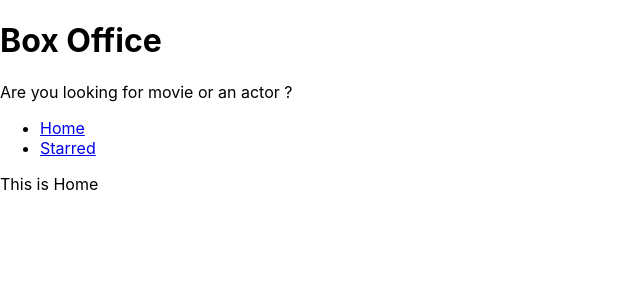
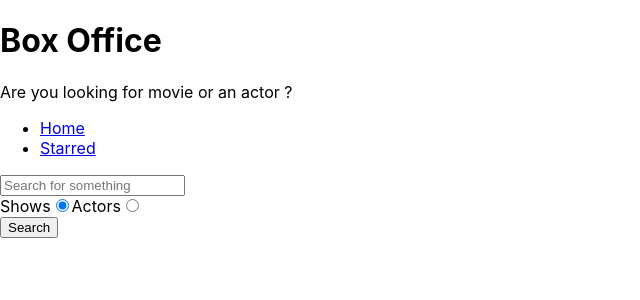
Before and after one commit to AashimaKatoch/Box-Office, a React (Create React App) app: page / in a window 1280 px wide. Shown: the top 300 px of the page, without its empty margins (0-640 px from the left). Built offline with nearby package versions, Linux system fonts and the light colour scheme.

Commit message:
added radio button and added search feauture

```diff
--- /dev/null
+++ b/src/misc/config.jsx
@@ -0,0 +1,11 @@
+const API_BASE_URL = `https://api.tvmaze.com`
+
+export async function apiGet (queryString)
+{
+    const response = await fetch(`${API_BASE_URL}${queryString}`)
+    .then(r => r.json())
+
+
+ return response;
+
+}
--- a/src/pages/Home.jsx
+++ b/src/pages/Home.jsx
@@ -1,10 +1,125 @@
-import React from 'react'
+import React, {useState} from 'react'
 import MainPageLayout from '../components/MainPageLayout'
+import { apiGet } from '../misc/config';
+
 
 const Home = () => {
-  return (
-    <MainPageLayout>This is Home</MainPageLayout>
-  )
+const [input, setInput] =useState('');
+const [results,setResults] =useState(null);
+const [searchOptions , setSearchOptions] = useState('shows');
+
+const isShowSearch = searchOptions ==='shows';
+
+
+const onSearch = () =>{
+  // https://api.tvmaze.com/search/shows?q=men
+
+  apiGet(`/search/${searchOptions}?q=${input}`).then(result=>{
+
+   setResults(result);
+
+  });
+
 }
 
+const onInputChange = (ev)=>{
+
+  setInput(ev.target.value);
+
+}
+
+
+
+const onKeyDown = ev =>{
+ if(ev.key === 'Enter'){
+  onSearch();
+
+ }
+
+};
+
+
+const onRadioChange=(ev)=>{
+
+  setSearchOptions(ev.target.value);
+};
+
+
+
+
+const renderResults =()=>
+{
+  if(results && results.length===0)
+  {
+
+    return <div>No results</div>
+
+  }
+
+  if(results && results.length > 0)
+  { return results[0].show ? results.map(item=>(
+    <div
+    key ={item.show.id}>{item.show.name}
+    </div>)) : results.map(item=>(
+           <div
+           key ={item.person.id}>{item.person.name}
+           </div>))
+
+
+  }
+
+
+  return null;
+};
+
+
+
+
+return (
+    <MainPageLayout>
+      <input type="text"
+      placeholder='Search for something'
+       onChange={onInputChange}
+       onKeyDown={onKeyDown}
+       value={input}/>
+
+
+<div>
+
+<label htmlFor='shows-search'>
+  Shows
+  <input id = "shows-search "
+  type="radio"
+  value="shows"
+  checked ={isShowSearch}
+  onChange={onRadioChange}
+  />
+
+</label>
+
+
+<label htmlFor='actors-search'>
+
+   Actors
+  <input id = "actors-search "
+  type="radio"
+  checked ={!isShowSearch}
+  value="people"
+  onChange={onRadioChange}/>
+
+</label>
+
+
+</div>
+
+      <button type='button'
+      onClick={onSearch} >
+      Search
+      </button>
+
+      {renderResults()}
+    </MainPageLayout>
+  );
+};
+
 export default Home
```
